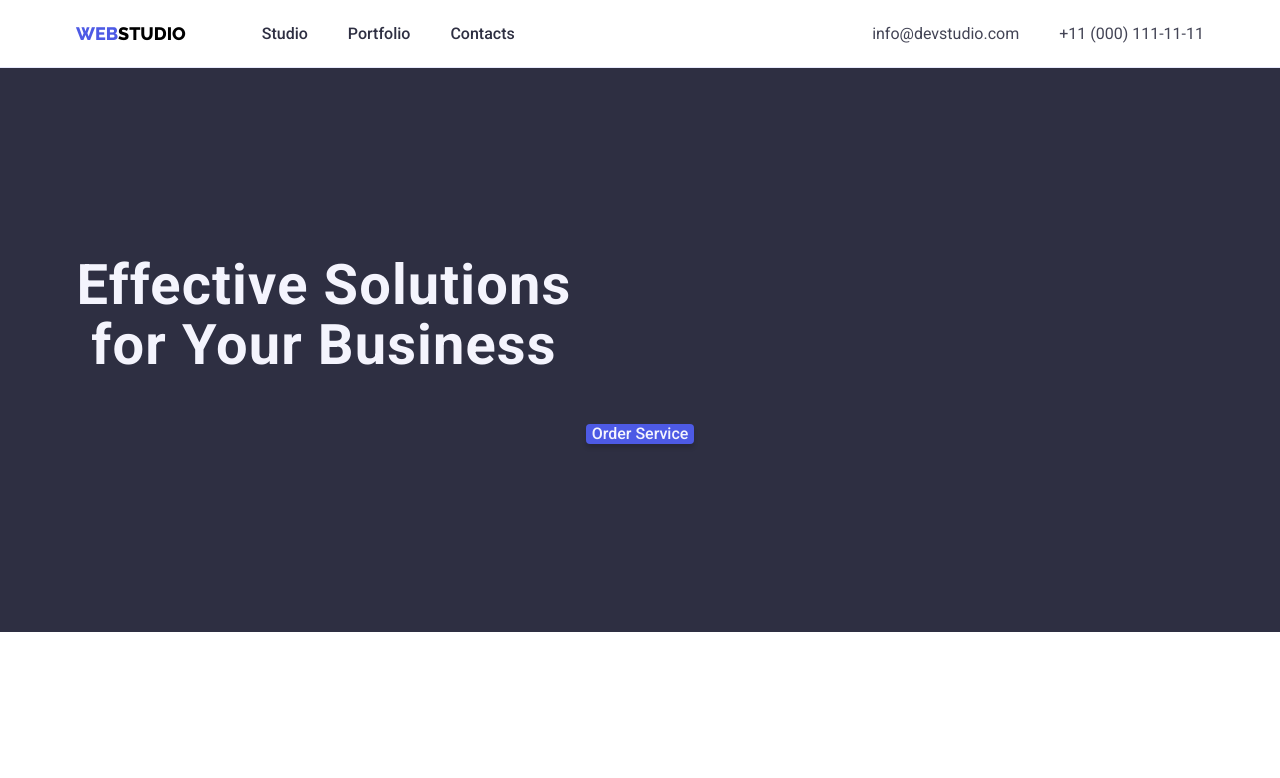
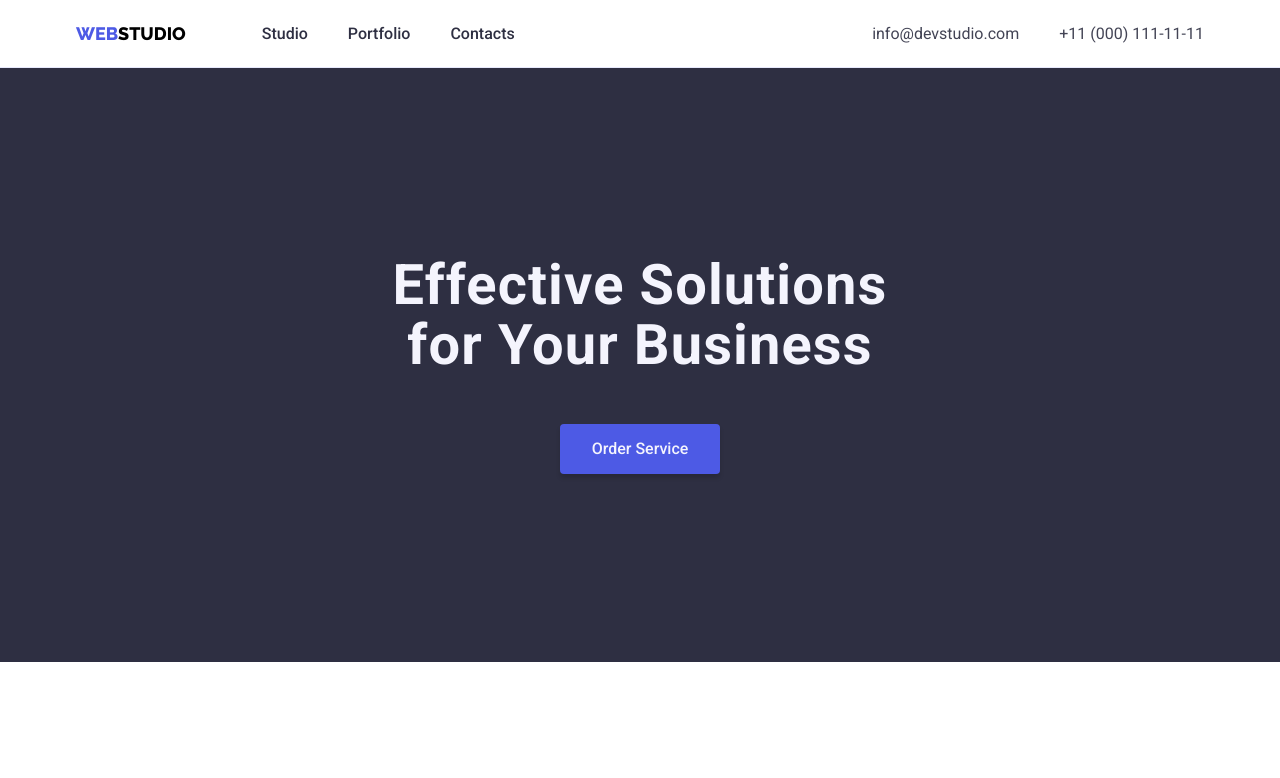
Before and after one commit to bartoszbielecki/goit-markup-hw-03, a plain HTML site: page index.html in a window 1280 px wide. Shown: the top 778 px of the page. Drawn offline with nearby package versions, Linux system fonts and the light colour scheme.

Commit message:
Update styles.css

```diff
--- a/css/styles.css
+++ b/css/styles.css
@@ -1,5 +1,5 @@
 :root {
-  --font-logo: "Raleway", sans-serif;
+  --font-logo: 'Raleway', sans-serif;
   --color-black: #000;
   --color-white: #fff;
   --color-cloud: #f4f4fd;
@@ -16,7 +16,7 @@
 }
 
 body {
-  font-family: "Roboto", sans-serif;
+  font-family: 'Roboto', sans-serif;
   color: var(--color-navy-blue);
   line-height: 1.2;
 }
@@ -156,7 +156,7 @@ img {
   text-decoration: none;
   text-transform: uppercase;
   color: var(--color-cloud);
-  font-family: "Raleway", sans-serif;
+  font-family: 'Raleway', sans-serif;
   font-size: 18px;
   display: inline-block;
   margin-bottom: 16px;
@@ -177,13 +177,14 @@ img {
   font-size: 56px;
   text-align: center;
   max-width: 496px;
+  margin: 0 auto;
 }
 
 .hero-btn {
   background-color: var(--color-iris);
   color: var(--color-cloud);
   font-weight: 500;
-  font-family: "Roboto", sans-serif;
+  font-family: 'Roboto', sans-serif;
   font-size: 16px;
   border: none;
   border-radius: 4px;
@@ -191,6 +192,7 @@ img {
   display: block;
   margin: 48px auto 0;
   cursor: pointer;
+  padding: 16px 32px;
 }
 
 .hero-btn:hover,
```
